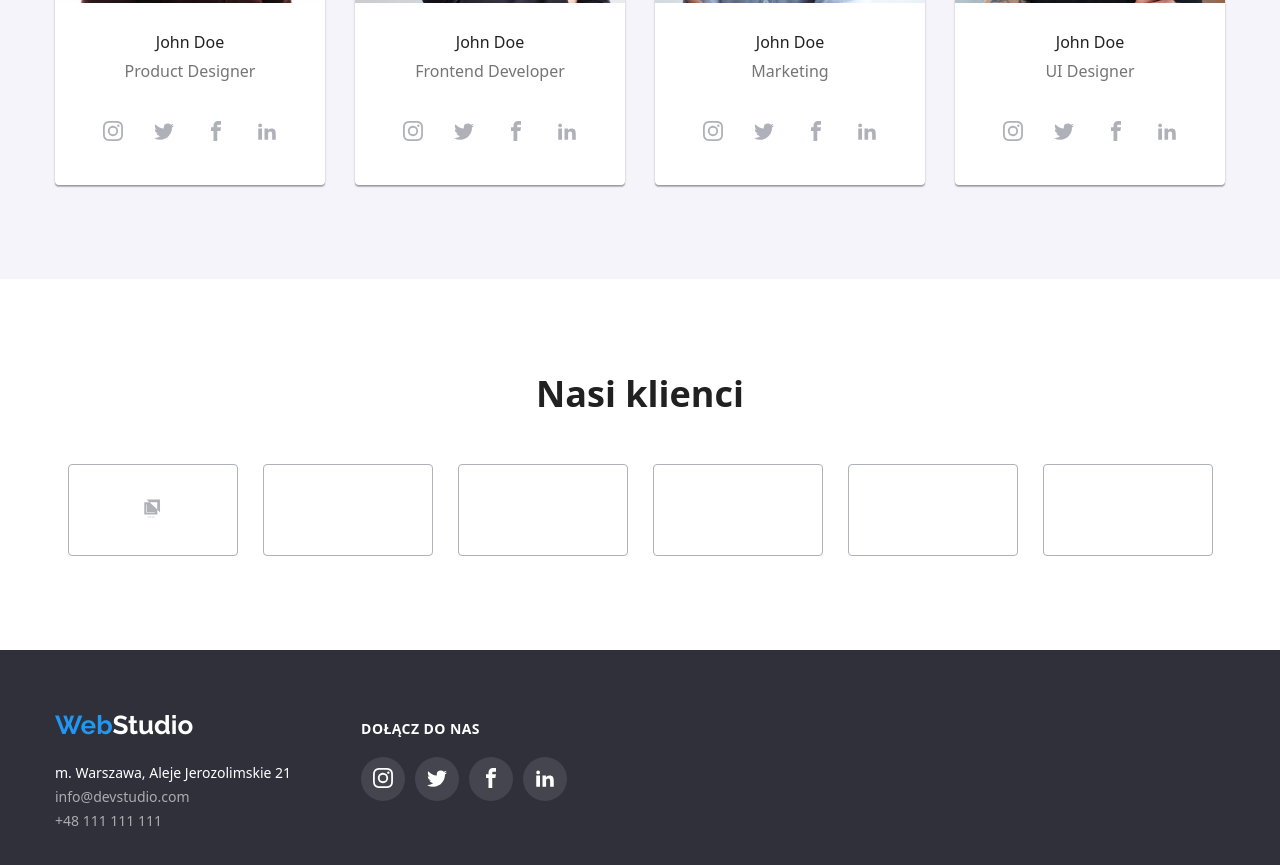
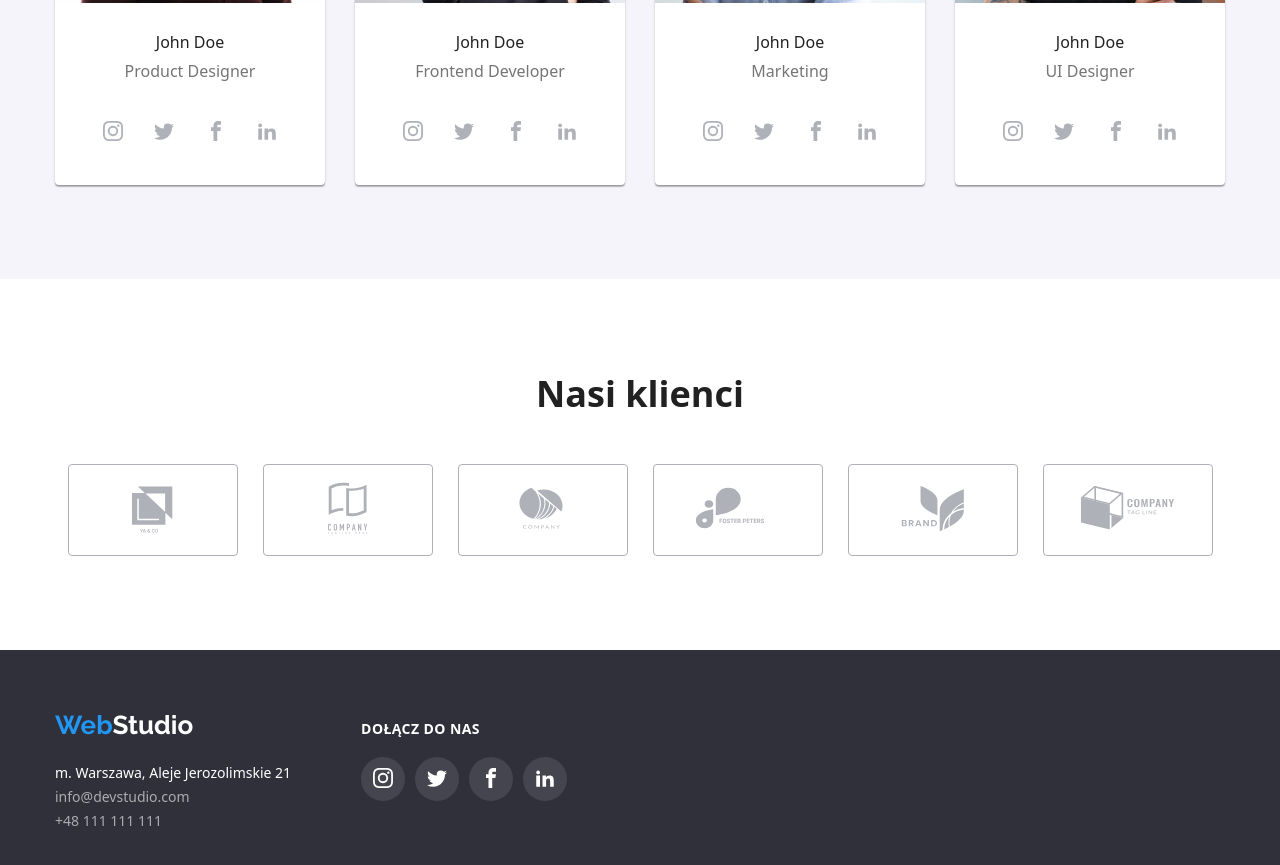
Before and after one commit to Krzysi3kJezierski/goit-markup-hw-04, a plain HTML site: page index.html in a window 1280 px wide. Shown: the part 2037-2902 px from the top of the page. Drawn offline with Linux system fonts and the light colour scheme.

Commit message:
poprawka (icon company)

```diff
--- a/index.html
+++ b/index.html
@@ -402,7 +402,7 @@
             <li class="company-link">
               <div class="company-logos">
                 <a href="index.html">
-                  <svg class="icon-company" width="41px" height="46.7px">
+                  <svg class="icon-company" width="106px" height="60px">
                     <use href="./images/icons.svg#icon-logo_1"></use></svg
                 ></a>
               </div>
@@ -410,40 +410,40 @@
             <li class="company-link">
               <div class="company-logos">
                 <a href="index.html">
-                  <svg class="icon-company" width="40px" height="52px">
-                    <use href="./images/icons.svg#icon-lo"></use></svg
+                  <svg class="icon-company" width="106px" height="60px">
+                    <use href="./images/icons.svg#icon-logo_2"></use></svg
                 ></a>
               </div>
             </li>
             <li class="company-link">
               <div class="company-logos">
                 <a href="index.html">
-                  <svg class="icon-company" width="43.46px" height="41.18px">
-                    <use href="./images/icons.svg#icon-lo"></use></svg
+                  <svg class="icon-company" width="106px" height="60px">
+                    <use href="./images/icons.svg#icon-logo_3"></use></svg
                 ></a>
               </div>
             </li>
             <li class="company-link">
               <div class="company-logos">
                 <a href="index.html">
-                  <svg class="icon-company" width="84.44px" height="40.62px">
-                    <use href="./images/icons.svg#icon-lo"></use></svg
+                  <svg class="icon-company" width="106px" height="60px">
+                    <use href="./images/icons.svg#icon-logo_4"></use></svg
                 ></a>
               </div>
             </li>
             <li class="company-link">
               <div class="company-logos">
                 <a href="index.html">
-                  <svg class="icon-company" width="62.54px" height="45.43px">
-                    <use href="./images/icons.svg#icon-lo"></use></svg
+                  <svg class="icon-company" width="106px" height="60px">
+                    <use href="./images/icons.svg#icon-logo_5"></use></svg
                 ></a>
               </div>
             </li>
             <li class="company-link">
               <div class="company-logos">
                 <a href="index.html">
-                  <svg class="icon-company" width="93.79px" height="43.93px">
-                    <use href="./images/icons.svg#icon-lo"></use></svg
+                  <svg class="icon-company" width="106px" height="60px">
+                    <use href="./images/icons.svg#icon-logo_6"></use></svg
                 ></a>
               </div>
             </li>
```
